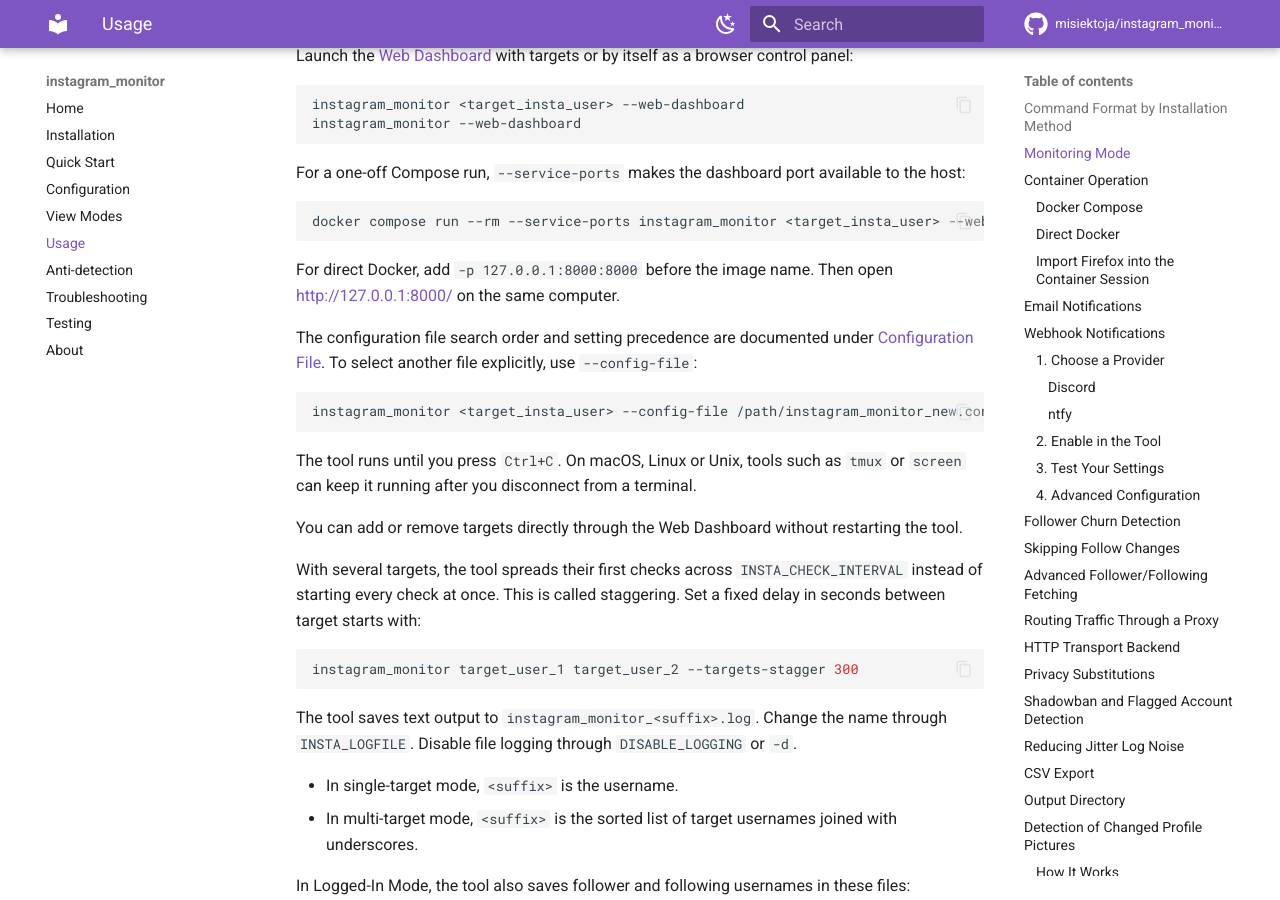
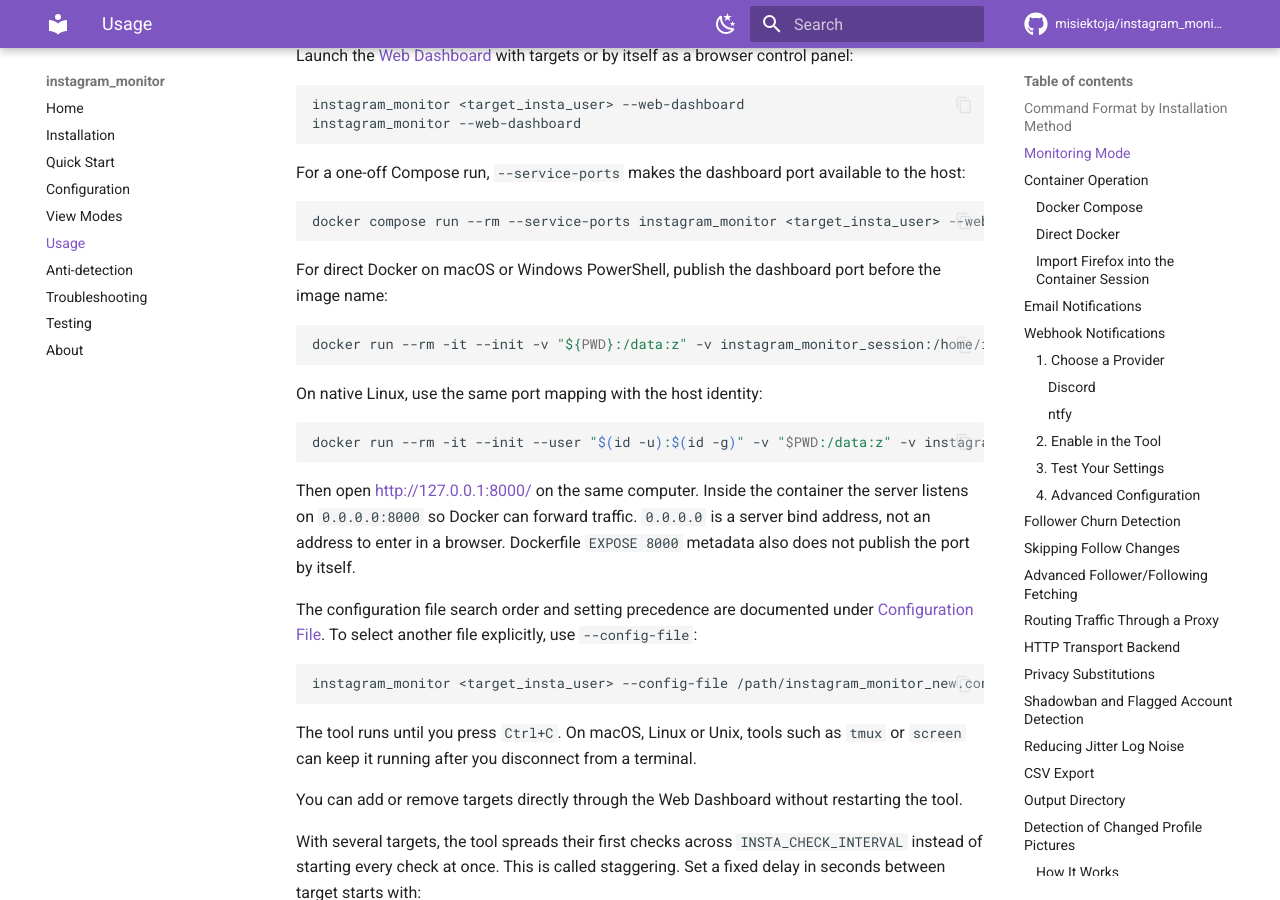
Before and after one commit to misiektoja/instagram_monitor, an MkDocs documentation site: the page built from docs/usage.md, in a window 1280 px wide and 900 px high, scrolled down 2122 px. Built offline with MkDocs 1.6.1 and Material for MkDocs 9.7.7, drawn with Linux system fonts in a browser that asks for light colours; comment, search, counter and statistics services are not loaded; some of the changed text lies outside the part shown.

Commit message:
docs(usage): document complete dashboard container commands

````diff
--- a/docs/usage.md
+++ b/docs/usage.md
@@ -92,7 +92,19 @@
 docker compose run --rm --service-ports instagram_monitor <target_insta_user> --web-dashboard
 ```
 
-For direct Docker, add `-p 127.0.0.1:8000:8000` before the image name. Then open [http://127.0.0.1:8000/](http://127.0.0.1:8000/) on the same computer.
+For direct Docker on macOS or Windows PowerShell, publish the dashboard port before the image name:
+
+```sh
+docker run --rm -it --init -v "${PWD}:/data:z" -v instagram_monitor_session:/home/instagram/.config/instaloader -p 127.0.0.1:8000:8000 misiektoja/instagram-monitor:latest <target_insta_user> --web-dashboard
+```
+
+On native Linux, use the same port mapping with the host identity:
+
+```sh
+docker run --rm -it --init --user "$(id -u):$(id -g)" -v "$PWD:/data:z" -v instagram_monitor_session:/home/instagram/.config/instaloader -p 127.0.0.1:8000:8000 misiektoja/instagram-monitor:latest <target_insta_user> --web-dashboard
+```
+
+Then open [http://127.0.0.1:8000/](http://127.0.0.1:8000/) on the same computer. Inside the container the server listens on `0.0.0.0:8000` so Docker can forward traffic. `0.0.0.0` is a server bind address, not an address to enter in a browser. Dockerfile `EXPOSE 8000` metadata also does not publish the port by itself.
 
 The configuration file search order and setting precedence are documented under [Configuration File](configuration.md#configuration-file). To select another file explicitly, use `--config-file`:
 
@@ -181,6 +193,8 @@
 ```sh
 docker run --rm -it --init --user "$(id -u):$(id -g)" -v "$PWD:/data:z" -v instagram_monitor_session:/home/instagram/.config/instaloader misiektoja/instagram-monitor:latest <target_insta_user> --config-file /data/instagram_monitor.conf --env-file /data/.env
 ```
+
+If the saved configuration enables the Web Dashboard, add `-p 127.0.0.1:8000:8000` before the image name. The exact monitoring command printed by setup includes this mapping.
 
 Use the same `instagram_monitor_session` volume during browser import and every later logged-in run. Otherwise the later container cannot find the imported session.
 
````
